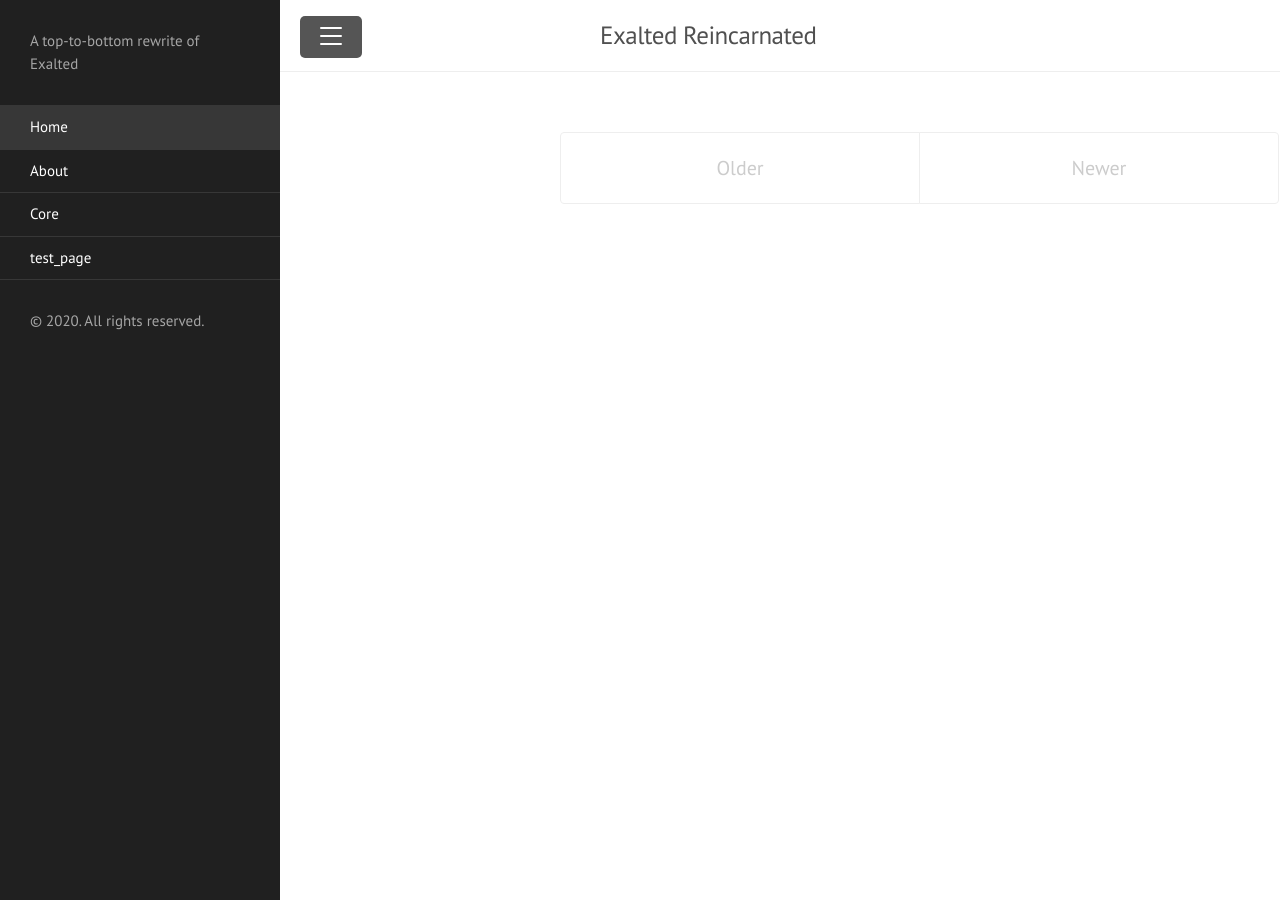
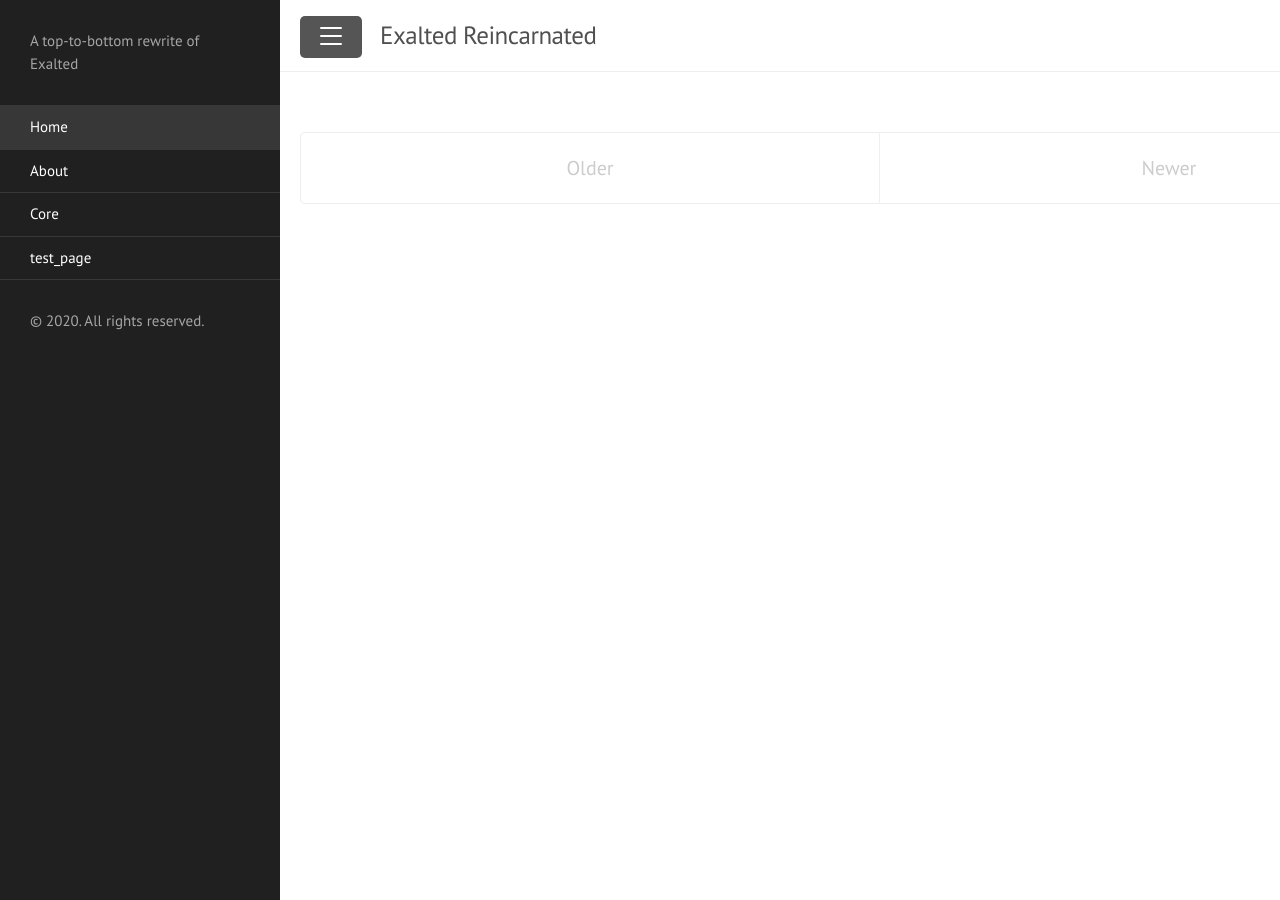
Before and after one commit to Dragonmystic707/exalted-reincarnated, a Jekyll site: the page built from docs/index.html, in a window 1280 px wide. Built offline with Jekyll 4.4.1, drawn with Linux system fonts in a browser that asks for light colours; the list of posts is cut into pages by our own code.

Commit message:
Transition CSS

```diff
--- a/docs/public/css/lanyon.css
+++ b/docs/public/css/lanyon.css
@@ -295,7 +295,9 @@
       -ms-transform: translateX(14rem);
           transform: translateX(14rem);
 }
-
+#sidebar-checkbox:checked ~ .container {
+  padding-right: 15rem;
+}
 
 /*
  * Posts and pages
--- a/docs/public/css/poole.css
+++ b/docs/public/css/poole.css
@@ -286,11 +286,9 @@
  */
 
 .container {
-  max-width: 38rem;
+  max-width: 60rem;
   padding-left:  1rem;
   padding-right: 1rem;
-  margin-left:  auto;
-  margin-right: auto;
 }
 
 
--- a/docs/public/js/script.js
+++ b/docs/public/js/script.js
@@ -2,13 +2,23 @@
   var toggle = document.querySelector('.sidebar-toggle');
   var sidebar = document.querySelector('#sidebar');
   var checkbox = document.querySelector('#sidebar-checkbox');
+  var container = document.querySelector('.container');
 
-  // document.addEventListener('click', function(e) {
-  //   var target = e.target;
+  document.addEventListener('click', function(e) {
+    var target = e.target;
 
-  //   if(!checkbox.checked ||
-  //      sidebar.contains(target) ||
-  //      (target === checkbox || target === toggle)) return;
+    // /* There's got to be a better way of doing this */
+    // if(target === checkbox || target === toggle)
+    // {
+    //   if(checkbox.checked)
+    //   {
+    //     container.padding.right = '15rem';
+    //   }
+    //   else
+    //   {
+    //     container.padding.right = '1rem';
+    //   }
 
-  // }, false);
+    // }
+  }, false);
 })(document);
```
